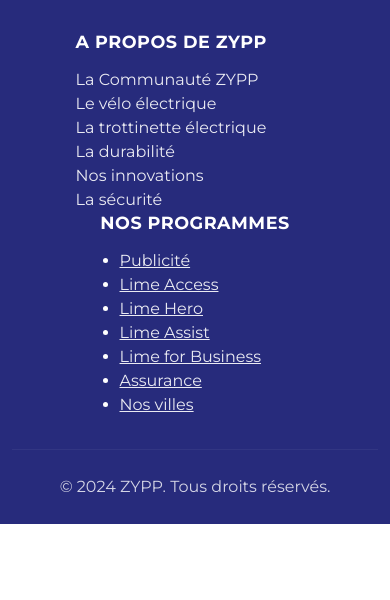
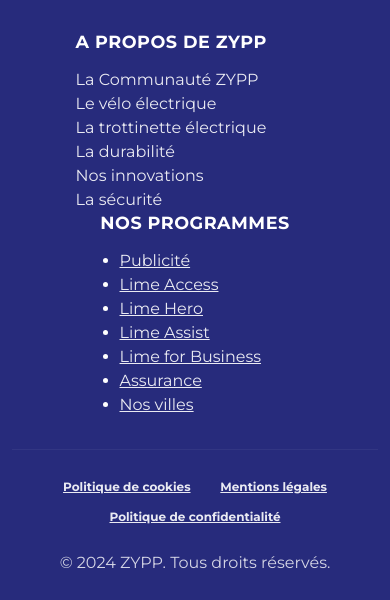
Before and after one commit to Salimou95/Zypp, a PHP site: page / in a window 390 px wide; the page is wider, and only the part inside the window is pictured. Shown: the part 5417-6017 px from the top of that part. Before the commit the page ends 5941 px from the top of that part, so only its background shows below. Run offline with PHP 8.4, Linux system fonts and the light colour scheme.

Commit message:
correction footer

```diff
--- a/app/View/partials/footer.php
+++ b/app/View/partials/footer.php
@@ -44,6 +44,12 @@
         </div>
       </div>
       <hr class="footer-divider">
+      <!-- Section liens légaux -->
+      <div class="text-center footer-legal-links">
+        <a href="#" class="footer-legal-link">Politique de cookies</a>
+        <a href="#" class="footer-legal-link">Mentions légales</a>
+        <a href="#" class="footer-legal-link">Politique de confidentialité</a>
+      </div>
       <div class="text-center">
         <p>&copy; 2024 ZYPP. Tous droits réservés.</p>
       </div>
--- a/assets/css/style.css
+++ b/assets/css/style.css
@@ -1026,3 +1026,38 @@ body.has-fixed-nav { padding-top:90px; }
         padding: 2rem 0 1.5rem 0;
     }
 }
+
+/* Section liens légaux */
+.footer-legal-links {
+    margin-bottom: 1.5rem;
+    padding: 0 1rem;
+}
+
+.footer-legal-link {
+    color: rgba(255, 255, 255, 0.9);
+    text-decoration: underline;
+    font-weight: bold;
+    font-size: 0.85rem; /* Réduction de 1rem à 0.85rem */
+    margin: 0 1.5rem;
+    transition: color 0.3s ease;
+}
+
+.footer-legal-link:hover {
+    color: #fff;
+    text-decoration: underline;
+}
+
+/* Responsive pour les liens légaux */
+@media (max-width: 768px) {
+    .footer-legal-links {
+        margin-bottom: 1rem;
+        padding: 0 0.5rem;
+    }
+
+    .footer-legal-link {
+        font-size: 0.75rem; /* Réduction de 0.9rem à 0.75rem pour mobile */
+        margin: 0 0.8rem;
+        display: inline-block;
+        margin-bottom: 0.5rem;
+    }
+}
```
